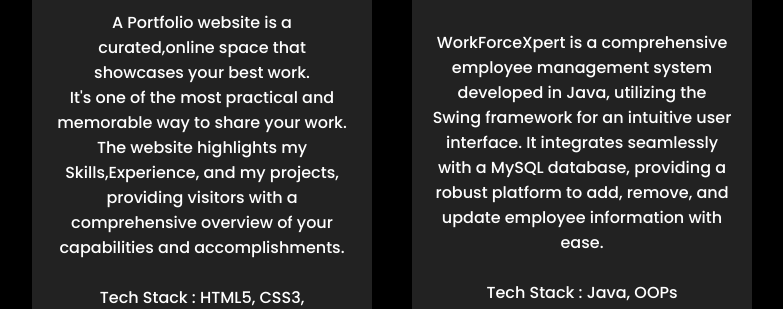
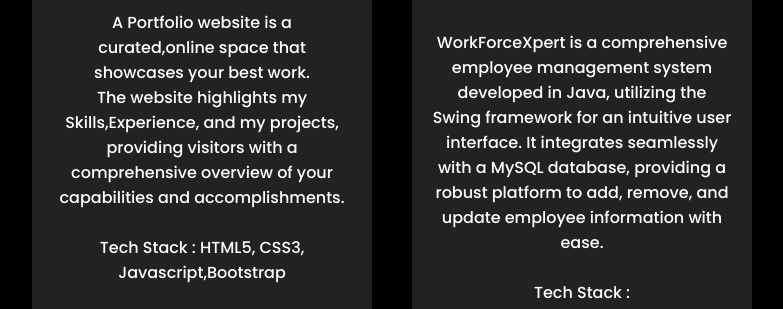
Before and after one commit to Vrushabhvirkar/Vrushabh-s-Portfolio, a plain HTML site: page index.html in a window 1280 px wide. Shown: the part 5034-5343 px from the top of the page, without its empty margins (248-1031 px from the left). Drawn offline with nearby package versions, Linux system fonts and the light colour scheme.

Commit message:
Update index.html

```diff
--- a/index.html
+++ b/index.html
@@ -302,7 +302,6 @@
                                 <h3>Responsive Portfolio Website</h3>
                                 <br>
                                 <p>A Portfolio website is a curated,online space that showcases your best work.</p>
-                                <p>It's one of the most practical and memorable way to share your work.</p>
                                 <p>The website highlights my Skills,Experience, and my projects, providing visitors with a comprehensive overview of your capabilities and accomplishments.</p>
                                 <br>
                                 <p>Tech Stack : HTML5, CSS3, Javascript,Bootstrap</p>
@@ -318,7 +317,7 @@
                                         <br>
                                         <p>WorkForceXpert is a comprehensive employee management system developed in Java, utilizing the Swing framework for an intuitive user interface. It integrates seamlessly with a MySQL database, providing a robust platform to add, remove, and update employee information with ease.</p>
                                         <br>
-                                        <p>Tech Stack : Java, OOPs</p>
+                                        <p>Tech Stack : Java,OOPs,MYSQL,JDBC,Swing forms</p>
                                         <br>
                                         <div class="ic">
                                                 <a href="https://github.com/Vrushabhvirkar/WorkForceXpert" target="blank"><i class="fa-brands fa-github"></i></a>
```
